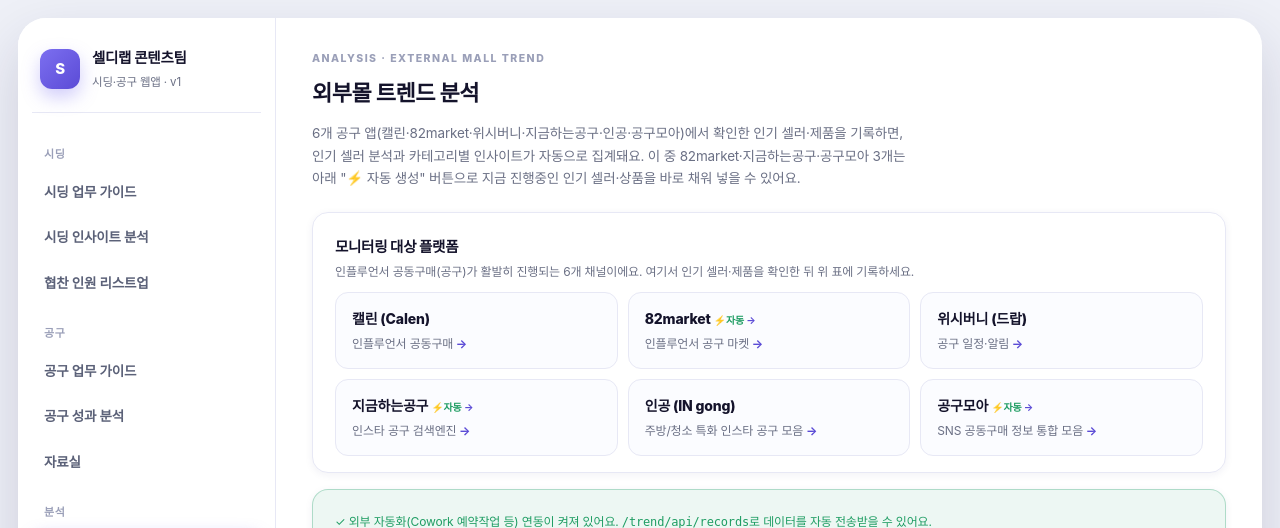
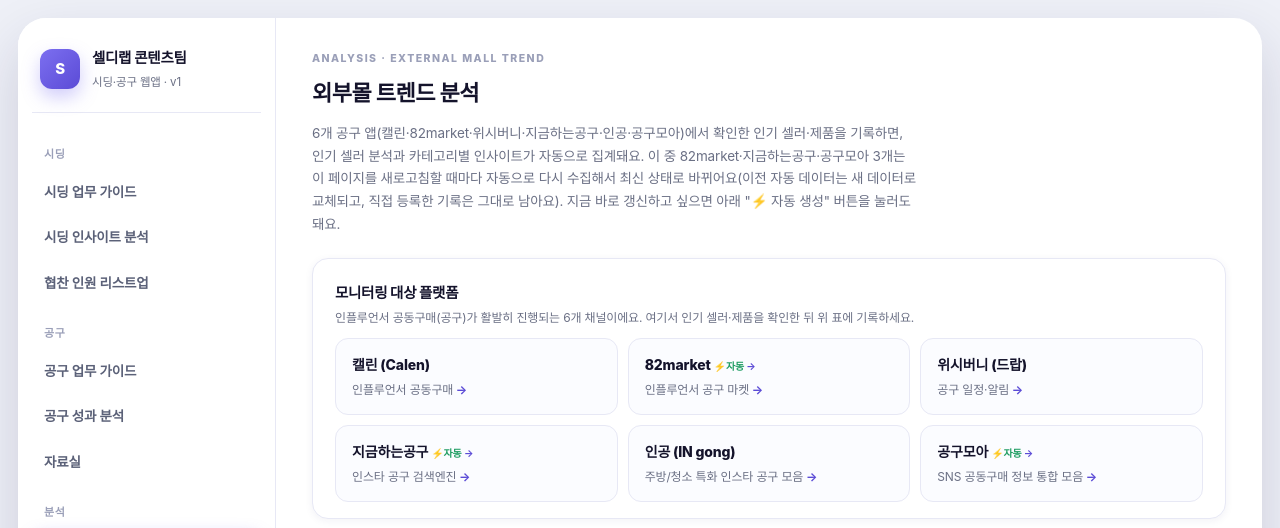
Before and after one commit to on960608/celdylab-webapp, a Flask app: page /trend/ in a window 1280 px wide. Shown: the top 528 px of the page. Run offline with Flask 3, Linux system fonts and the light colour scheme; the visitor is signed in with stand-in values (Sample User, id 1); data that the repository does not hold is empty; some web fonts are replaced.

Commit message:
trend.html: 자동 새로고침 안내 문구 반영

```diff
--- a/celdylab-webapp/templates/trend.html
+++ b/celdylab-webapp/templates/trend.html
@@ -4,7 +4,7 @@
 <div class="block-head">
   <div class="eyebrow">ANALYSIS · EXTERNAL MALL TREND</div>
   <h2>외부몰 트렌드 분석</h2>
-  <p>6개 공구 앱(캘린·82market·위시버니·지금하는공구·인공·공구모아)에서 확인한 인기 셀러·제품을 기록하면, 인기 셀러 분석과 카테고리별 인사이트가 자동으로 집계돼요. 이 중 82market·지금하는공구·공구모아 3개는 아래 "⚡ 자동 생성" 버튼으로 지금 진행중인 인기 셀러·상품을 바로 채워 넣을 수 있어요.</p>
+  <p>6개 공구 앱(캘린·82market·위시버니·지금하는공구·인공·공구모아)에서 확인한 인기 셀러·제품을 기록하면, 인기 셀러 분석과 카테고리별 인사이트가 자동으로 집계돼요. 이 중 82market·지금하는공구·공구모아 3개는 이 페이지를 새로고침할 때마다 자동으로 다시 수집해서 최신 상태로 바뀌어요(이전 자동 데이터는 새 데이터로 교체되고, 직접 등록한 기록은 그대로 남아요). 지금 바로 갱신하고 싶으면 아래 "⚡ 자동 생성" 버튼을 눌러도 돼요.</p>
 </div>
 
 <div class="chart-card" style="margin-bottom:16px">
@@ -31,7 +31,7 @@
     <div><div class="eyebrow" style="margin-bottom:4px">RECORDS</div><h3>인기 셀러 등록</h3></div>
     <div style="display:flex;gap:8px;align-items:center">
       <form method="post" action="{{ url_for('trend.refresh') }}">
-        <button class="refresh-btn" type="submit" title="82market · 지금하는공구 · 공구모아를 지금 다시 읽어와서 자동 등록해요 (몇 초~30초 정도 걸려요)">⚡ 자동 생성</button>
+        <button class="refresh-btn" type="submit" title="82market · 지금하는공구 · 공구모아를 지금 이 순간 다시 읽어와서 이전 자동 데이터를 새 데이터로 바로 교체해요 (몇 초~30초 정도 걸려요). 참고: 새로고침만 해도 5분에 한 번은 자동으로 갱신돼요.">⚡ 자동 생성</button>
       </form>
       <details><summary class="refresh-btn" style="cursor:pointer;list-style:none">+ 등록</summary>
       <form method="post" action="{{ url_for('trend.add') }}" class="ins-form-grid" style="margin-top:12px">
```
